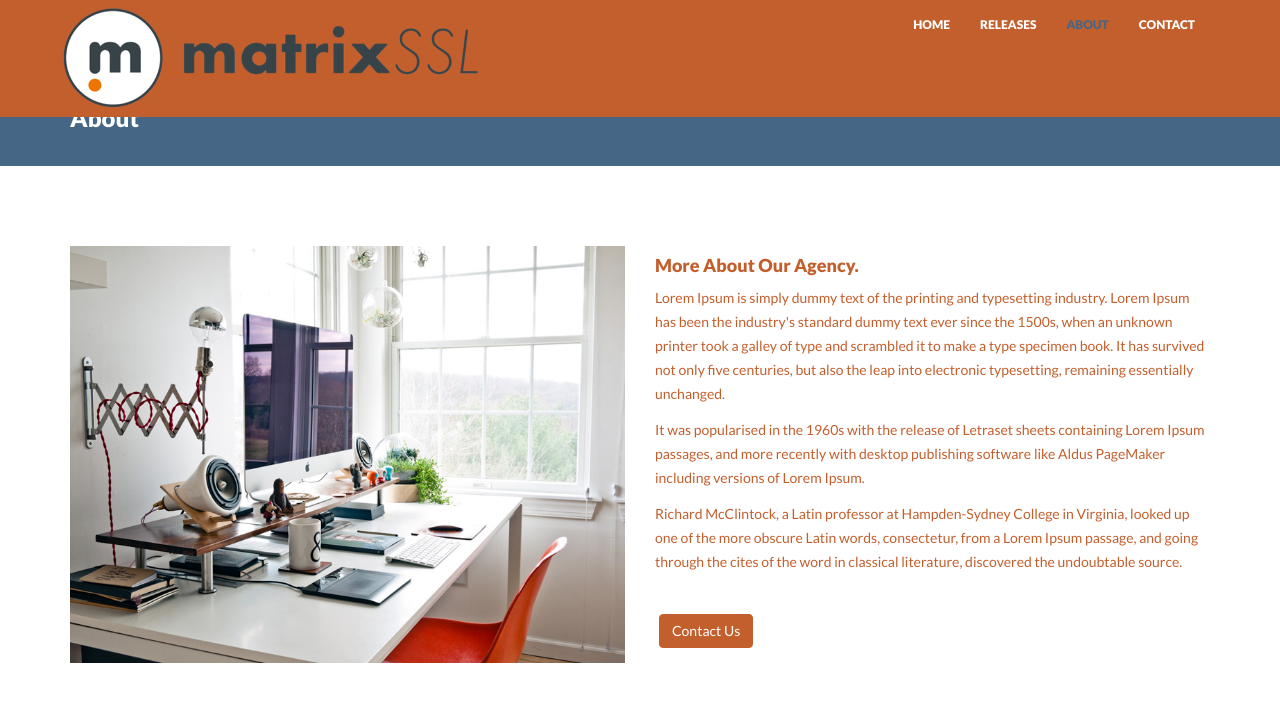
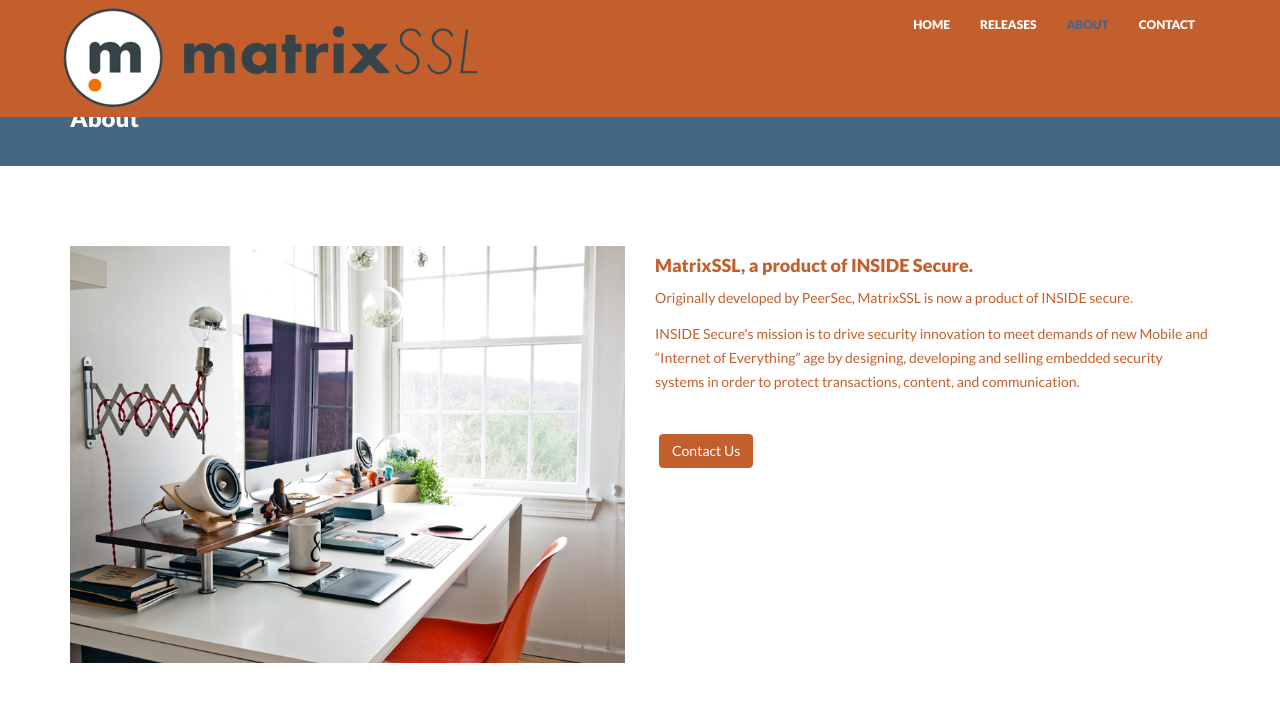
Before and after one commit to Layty/ssl, a Jekyll site: the page built from about.html, in a window 1280 px wide and 900 px high, cut to the strip 0-719 px from the top of the window. Shown: the top 702 px of the strip. Built offline with Jekyll 4.4.1, drawn with Linux system fonts in a browser that asks for light colours; nearby versions of some CDN libraries.

Commit message:
Update about.html

```diff
--- a/about.html
+++ b/about.html
@@ -10,10 +10,10 @@
             <img class="img-responsive" src="{{ "/assets/img/about.jpg" | prepend: site.baseurl }}" alt="">
         </div>
         <div class="col-lg-6">
-            <h4>More About Our Agency.</h4>
-            <p>Lorem Ipsum is simply dummy text of the printing and typesetting industry. Lorem Ipsum has been the industry's standard dummy text ever since the 1500s, when an unknown printer took a galley of type and scrambled it to make a type specimen book. It has survived not only five centuries, but also the leap into electronic typesetting, remaining essentially unchanged. </p>
-            <p>It was popularised in the 1960s with the release of Letraset sheets containing Lorem Ipsum passages, and more recently with desktop publishing software like Aldus PageMaker including versions of Lorem Ipsum.</p>
-            <p>Richard McClintock, a Latin professor at Hampden-Sydney College in Virginia, looked up one of the more obscure Latin words, consectetur, from a Lorem Ipsum passage, and going through the cites of the word in classical literature, discovered the undoubtable source.</p>
+            <h4>MatrixSSL, a product of INSIDE Secure.</h4>
+            <p>Originally developed by PeerSec, MatrixSSL is now a product of INSIDE secure.</p>
+            <p>INSIDE Secure's mission is to drive security innovation to meet demands of new Mobile and “Internet of Everything” age by designing, developing and selling embedded security systems in order to protect transactions, content, and communication.</p>
+            <p></p>
             <p><br/><a href="/contact/" class="btn btn-theme">Contact Us</a></p>
         </div>
     </div><! --/row -->
```
